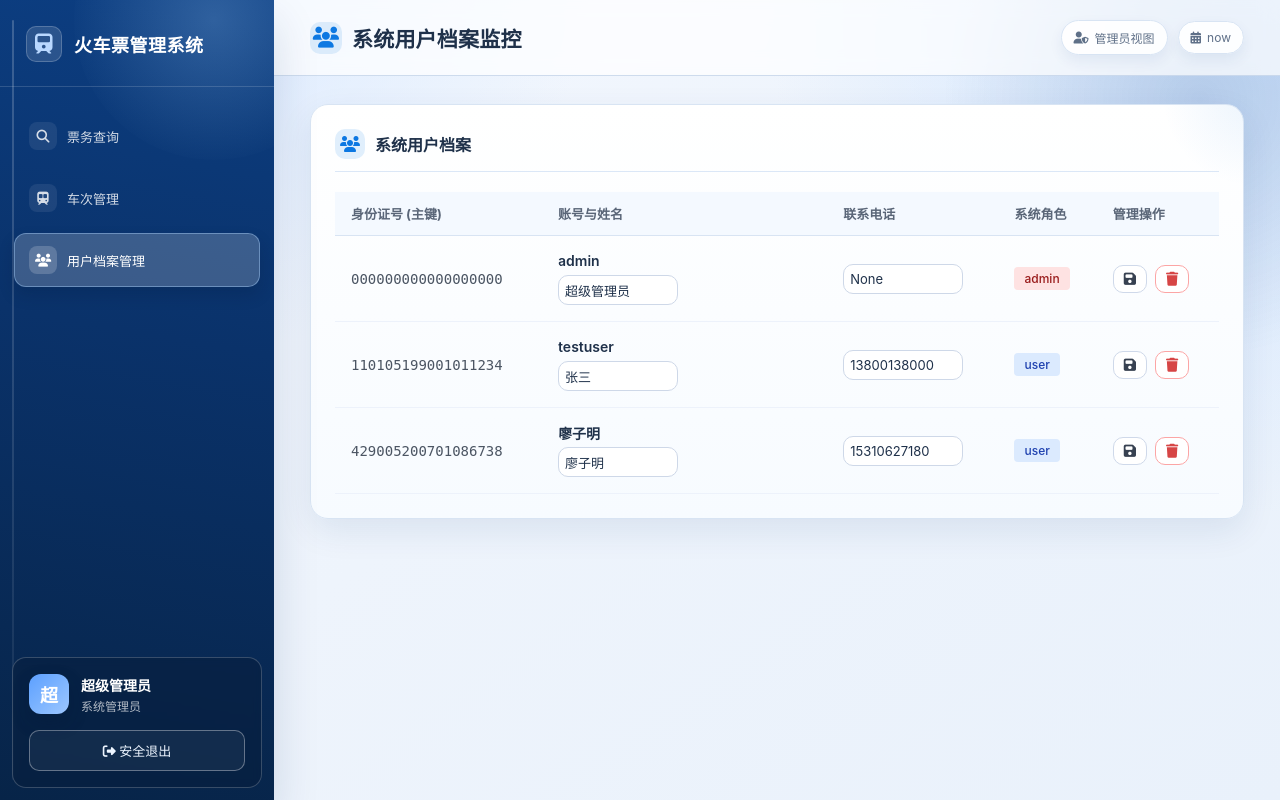
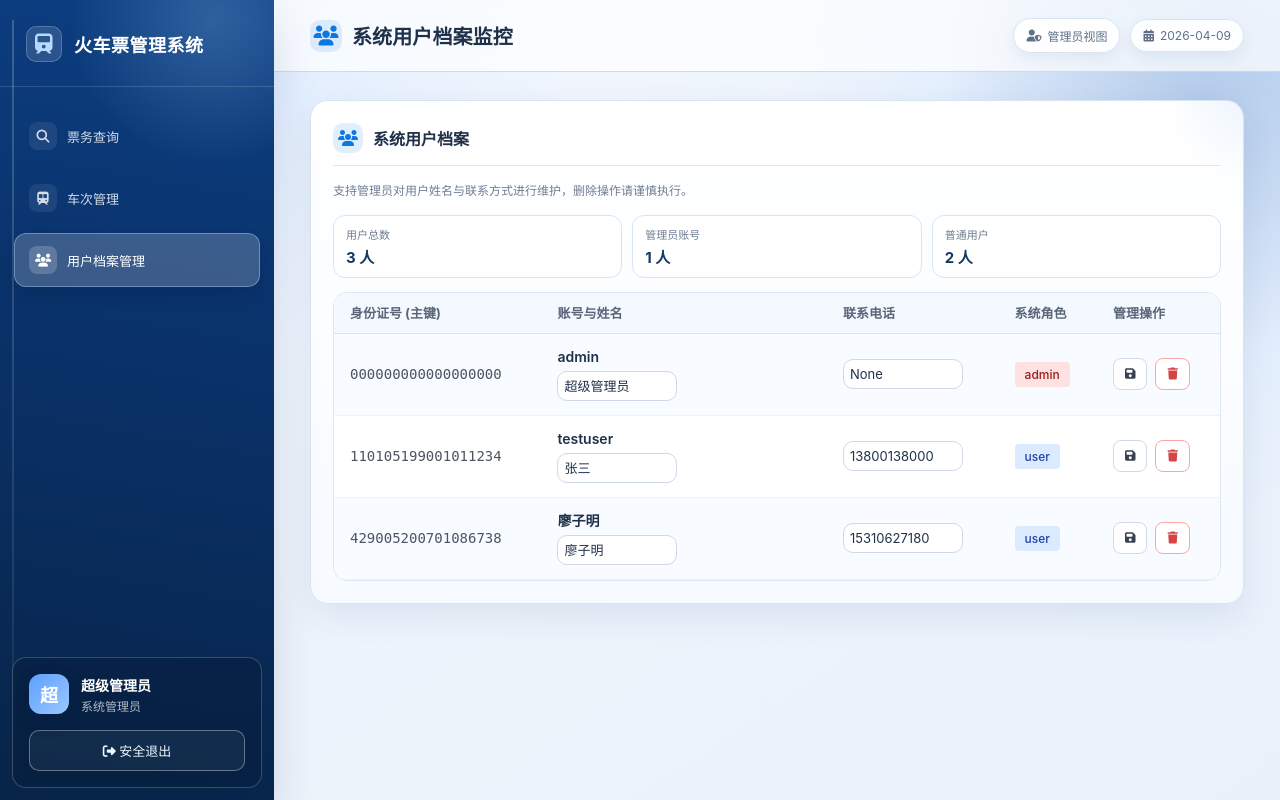
Before and after one commit to lzimingliao/Train, a Flask app: page /users in a window 1280 px wide. Run offline with Flask 3, Linux system fonts and the light colour scheme; a user stored in the database is signed in.

Commit message:
基本重构了前端

```diff
--- a/templates/dashboard/base.html
+++ b/templates/dashboard/base.html
@@ -268,7 +268,7 @@
         .top-header {
             background: rgba(255, 255, 255, 0.7);
             backdrop-filter: blur(10px);
-            padding: 20px 36px;
+            padding: 18px 36px;
             border-bottom: 1px solid rgba(187, 205, 229, 0.7);
             position: sticky;
             top: 0;
@@ -280,13 +280,13 @@
         }
 
         .header-title {
-            font-size: 21px;
+            font-size: 20px;
             font-weight: 700;
             color: var(--text-main);
             display: flex;
             align-items: center;
             gap: 10px;
-            letter-spacing: 0.2px;
+            letter-spacing: 0.1px;
         }
 
         .header-title i {
@@ -354,7 +354,7 @@
         .panel-card {
             background: linear-gradient(180deg, #ffffff 0%, var(--panel-secondary) 100%);
             border-radius: 18px;
-            padding: 24px;
+            padding: 22px;
             box-shadow: var(--shadow-soft);
             border: 1px solid var(--border-color);
             margin-bottom: 22px;
@@ -378,7 +378,7 @@
             font-size: 16px;
             font-weight: 700;
             color: var(--text-main);
-            margin-bottom: 20px;
+            margin-bottom: 16px;
             padding-bottom: 12px;
             border-bottom: 1px solid #dbe7f7;
             display: flex;
@@ -599,6 +599,21 @@
             transform: translateY(-1px);
         }
 
+        .btn-sm {
+            padding: 7px 11px;
+            border-radius: 8px;
+            font-size: 12px;
+            font-weight: 600;
+            min-height: 32px;
+        }
+
+        .table-actions {
+            display: flex;
+            align-items: center;
+            gap: 8px;
+            flex-wrap: wrap;
+        }
+
         .split-layout {
             display: grid;
             grid-template-columns: 1fr 1fr;
@@ -675,6 +690,10 @@
             color: #a5bddb;
         }
 
+        .empty-state p {
+            margin: 0;
+        }
+
         .profile-grid {
             display: grid;
             grid-template-columns: 1fr 1fr;
@@ -686,6 +705,7 @@
             font-size: 12px;
             color: var(--text-muted);
             margin-bottom: 14px;
+            line-height: 1.55;
             position: relative;
             z-index: 1;
         }
@@ -703,14 +723,21 @@
             font-weight: 700;
             border-bottom: 1px solid var(--border-color);
             background: #f4f9ff;
+            white-space: nowrap;
+            line-height: 1.25;
         }
 
         td {
-            padding: 16px;
+            padding: 14px 16px;
             border-bottom: 1px solid #edf2fb;
             vertical-align: middle;
             font-size: 14px;
             color: var(--text-main);
+            line-height: 1.45;
+        }
+
+        .table-shell table tr:nth-child(even) td {
+            background: rgba(244, 249, 255, 0.62);
         }
 
         tr:hover td {
@@ -886,7 +913,7 @@
         </h2>
         <div class="header-meta">
             <span class="meta-pill"><i class="fas fa-user-shield"></i> {{ '管理员视图' if session.get('role') == 'admin' else '用户视图' }}</span>
-            <span class="meta-pill"><i class="fas fa-calendar-alt"></i> {{ 'now'|safe }}</span>
+            <span class="meta-pill"><i class="fas fa-calendar-alt"></i> <span id="header-date-text">运营中</span></span>
         </div>
     </header>
 
@@ -896,6 +923,18 @@
     </main>
 </div>
 
+<script>
+    (function () {
+        var target = document.getElementById('header-date-text');
+        if (!target) return;
+        var now = new Date();
+        var y = now.getFullYear();
+        var m = String(now.getMonth() + 1).padStart(2, '0');
+        var d = String(now.getDate()).padStart(2, '0');
+        target.textContent = y + '-' + m + '-' + d;
+    })();
+</script>
+
 </body>
 
 </html>
--- /dev/null
+++ b/templates/dashboard/sections/empty_state.html
@@ -0,0 +1,4 @@
+<div class="panel-card empty-state">
+    <i class="fas {{ empty_icon|default('fa-inbox') }}"></i>
+    <p>{{ empty_message|default('当前暂无数据') }}</p>
+</div>
--- a/templates/dashboard/sections/profile_panel.html
+++ b/templates/dashboard/sections/profile_panel.html
@@ -1,8 +1,9 @@
 {% if active_tab == 'profile' %}
-<div class="panel-card" style="max-width: 800px;">
+<div class="panel-card">
     <div class="card-header"><i class="fas fa-id-card"></i> 账号基本资料</div>
+    <p class="section-note">当前页面用于维护个人账号信息。证件号为系统主键，不支持修改。</p>
     <form action="/update_profile" method="POST">
-        <div style="display: grid; grid-template-columns: 1fr 1fr; gap: 24px; margin-bottom: 24px;">
+        <div class="profile-grid">
             <div class="input-group">
                 <label>登录账号</label>
                 <input type="text" name="username" value="{{ user.username }}" required>
@@ -20,7 +21,10 @@
                 <input type="text" value="{{ user.id_num }}" readonly disabled>
             </div>
         </div>
-        <button type="submit" class="btn btn-primary"><i class="fas fa-save"></i> 保存修改</button>
+        <div style="display:flex; gap:10px; flex-wrap:wrap;">
+            <button type="submit" class="btn btn-primary"><i class="fas fa-save"></i> 保存修改</button>
+            <a href="/" class="btn btn-outline"><i class="fas fa-arrow-left"></i> 返回首页</a>
+        </div>
     </form>
 </div>
 {% endif %}
--- a/templates/dashboard/sections/query_panel.html
+++ b/templates/dashboard/sections/query_panel.html
@@ -1,8 +1,12 @@
 {% if active_tab == 'book' or active_tab == 'query' %}
 <div class="panel-card">
     <div class="card-header"><i class="fas fa-filter"></i> 车票查询条件</div>
-    <div style="display: flex; gap: 40px; flex-wrap: wrap;">
-        <form action="/do_query" method="GET" style="flex: 1; min-width: 300px;">
+    <p class="section-note">支持按区间直达检索和按车站检索两种方式，查询结果将自动按余票和时间排序展示。</p>
+
+    <div class="split-layout">
+        <div class="sub-card">
+            <h4><i class="fas fa-route"></i> 区间直达查询</h4>
+            <form action="/do_query" method="GET">
                 <input type="hidden" name="search_type" value="interval">
                 <input type="hidden" name="source_tab" value="{{ active_tab }}">
                 <div class="form-row">
@@ -12,8 +16,11 @@
                 </div>
                 <button class="btn btn-primary" style="width: 100%;"><i class="fas fa-search"></i> 查询区间车次</button>
             </form>
-        <div style="width: 1px; background: #e5e7eb;"></div>
-        <form action="/do_query" method="GET" style="flex: 1; min-width: 300px;">
+        </div>
+
+        <div class="sub-card">
+            <h4><i class="fas fa-map-marker-alt"></i> 车站班次查询</h4>
+            <form action="/do_query" method="GET">
                 <input type="hidden" name="search_type" value="station">
                 <input type="hidden" name="source_tab" value="{{ active_tab }}">
                 <div class="form-row">
@@ -24,4 +31,5 @@
             </form>
         </div>
     </div>
+</div>
 {% endif %}
--- a/templates/dashboard/sections/refund_panel.html
+++ b/templates/dashboard/sections/refund_panel.html
@@ -1,6 +1,8 @@
 {% if active_tab == 'refund' %}
 <div class="panel-card">
     <div class="card-header"><i class="fas fa-history"></i> 历史交易及乘车记录</div>
+    {% if orders and orders|length > 0 %}
+    <div class="table-shell">
         <table>
             <tr><th>订单编号 / 创建时间</th><th>行程信息</th><th>支付明细</th><th>当前状态</th><th>管理操作</th></tr>
             {% for order in orders %}
@@ -30,7 +32,7 @@
                 <td>
                     {% if order.status == '已出票' or order.status == '已改签' %}
                     <form action="/delete_order/{{ order.order_id }}" method="POST">
-                    <button class="btn btn-outline" style="color:var(--danger-color); border-color:#fca5a5;" onclick="return confirm('确认提交退票申请？对应的资金将原路返回。')">申请退票</button>
+                        <button class="btn btn-outline btn-sm" style="color:var(--danger-color); border-color:#fca5a5;" onclick="return confirm('确认提交退票申请？对应的资金将原路返回。')">申请退票</button>
                     </form>
                     {% else %}
                     <span style="font-size:13px; color:#9ca3af;">无可用操作</span>
@@ -40,4 +42,10 @@
             {% endfor %}
         </table>
     </div>
+    {% else %}
+    {% set empty_icon = 'fa-receipt' %}
+    {% set empty_message = '暂无历史订单记录' %}
+    {% include 'dashboard/sections/empty_state.html' %}
     {% endif %}
+</div>
+{% endif %}
--- a/templates/dashboard/sections/reschedule_panel.html
+++ b/templates/dashboard/sections/reschedule_panel.html
@@ -15,6 +15,8 @@
 {% else %}
 <div class="panel-card">
     <div class="card-header"><i class="fas fa-list-ul"></i> 可改签订单列表</div>
+    {% if active_orders and active_orders|length > 0 %}
+    <div class="table-shell">
         <table>
             <tr><th>订单编号</th><th>车次与行程</th><th>发车时间</th><th>当前座位</th><th>操作</th></tr>
             {% for order in active_orders %}
@@ -27,13 +29,17 @@
                 <td style="font-weight: 500;">{{ order.train.dep_time.strftime('%Y-%m-%d %H:%M') }}</td>
                 <td><span class="badge badge-blue">{{ order.seat_no }}</span></td>
                 <td>
-                <a href="/do_query?search_type=interval&source_tab=reschedule&reschedule_order_id={{ order.order_id }}&date={{ order.train.dep_time.strftime('%Y-%m-%d') }}&start_station={{ order.train.dep_station }}&end_station={{ order.train.arr_station }}" class="btn btn-outline"><i class="fas fa-edit"></i> 申请改签</a>
+                    <a href="/do_query?search_type=interval&source_tab=reschedule&reschedule_order_id={{ order.order_id }}&date={{ order.train.dep_time.strftime('%Y-%m-%d') }}&start_station={{ order.train.dep_station }}&end_station={{ order.train.arr_station }}" class="btn btn-outline btn-sm"><i class="fas fa-edit"></i> 申请改签</a>
                 </td>
             </tr>
-        {% else %}
-        <tr><td colspan="5" style="text-align: center; padding: 40px; color:#9ca3af;">暂无可改签的有效订单</td></tr>
             {% endfor %}
         </table>
     </div>
+    {% else %}
+    {% set empty_icon = 'fa-ticket-alt' %}
+    {% set empty_message = '暂无可改签的有效订单' %}
+    {% include 'dashboard/sections/empty_state.html' %}
+    {% endif %}
+</div>
 {% endif %}
 {% endif %}
--- a/templates/dashboard/sections/search_results.html
+++ b/templates/dashboard/sections/search_results.html
@@ -2,6 +2,13 @@
     {% if search_results|length > 0 %}
     <div class="panel-card">
         <div class="card-header"><i class="fas fa-table"></i> 查询结果及余票信息</div>
+        <div class="stat-belt">
+            <div class="stat-chip"><div class="k">结果总数</div><div class="v">{{ search_results|length }} 条</div></div>
+            <div class="stat-chip"><div class="k">可订票车次</div><div class="v">{{ search_results|selectattr('rem_seats', 'gt', 0)|list|length }} 条</div></div>
+            <div class="stat-chip"><div class="k">展示模式</div><div class="v">{{ '管理员预览' if active_tab == 'query' else '用户可操作' }}</div></div>
+        </div>
+
+        <div class="table-shell">
             <table>
                 <tr><th>车次</th><th>出发 / 到达站</th><th>出发 / 到达时间</th><th>票价</th><th>余票状态</th><th>操作与选座</th></tr>
                 {% for t in search_results %}
@@ -59,10 +66,10 @@
                 {% endfor %}
             </table>
         </div>
+    </div>
     {% else %}
-    <div class="panel-card" style="text-align: center; padding: 60px; color: #6b7280;">
-        <i class="fas fa-search" style="font-size: 32px; margin-bottom: 16px; color: #d1d5db;"></i>
-        <p>未查询到符合条件的车次记录</p>
-    </div>
+    {% set empty_icon = 'fa-search' %}
+    {% set empty_message = '未查询到符合条件的车次记录' %}
+    {% include 'dashboard/sections/empty_state.html' %}
     {% endif %}
 {% endif %}
--- a/templates/dashboard/sections/trains_panel.html
+++ b/templates/dashboard/sections/trains_panel.html
@@ -19,6 +19,8 @@
 
 <div class="panel-card">
     <div class="card-header"><i class="fas fa-list"></i> 已录入车次管理</div>
+    {% if trains and trains|length > 0 %}
+    <div class="table-shell">
         <table>
             <tr><th>车次编号</th><th>行程区间</th><th>票价与容量</th><th>操作</th></tr>
             {% for t in trains %}
@@ -36,11 +38,17 @@
                     <form action="/admin_manage_train" method="POST">
                         <input type="hidden" name="action" value="delete">
                         <input type="hidden" name="train_no" value="{{ t.train_no }}">
-                    <button class="btn btn-outline" style="color:var(--danger-color); border-color:#fca5a5; padding: 6px 10px;" onclick="return confirm('警告：确认要删除此车次记录吗？')">删除车次</button>
+                        <button class="btn btn-outline btn-sm" style="color:var(--danger-color); border-color:#fca5a5;" onclick="return confirm('警告：确认要删除此车次记录吗？')">删除车次</button>
                     </form>
                 </td>
             </tr>
             {% endfor %}
         </table>
     </div>
+    {% else %}
+    {% set empty_icon = 'fa-subway' %}
+    {% set empty_message = '当前暂无已录入车次' %}
+    {% include 'dashboard/sections/empty_state.html' %}
     {% endif %}
+</div>
+{% endif %}
--- a/templates/dashboard/sections/users_panel.html
+++ b/templates/dashboard/sections/users_panel.html
@@ -1,6 +1,16 @@
 {% if active_tab == 'users' %}
 <div class="panel-card">
     <div class="card-header"><i class="fas fa-users"></i> 系统用户档案</div>
+    <p class="section-note">支持管理员对用户姓名与联系方式进行维护，删除操作请谨慎执行。</p>
+
+    <div class="stat-belt">
+        <div class="stat-chip"><div class="k">用户总数</div><div class="v">{{ users|length }} 人</div></div>
+        <div class="stat-chip"><div class="k">管理员账号</div><div class="v">{{ users|selectattr('role', 'equalto', 'admin')|list|length }} 人</div></div>
+        <div class="stat-chip"><div class="k">普通用户</div><div class="v">{{ users|selectattr('role', 'equalto', 'user')|list|length }} 人</div></div>
+    </div>
+
+    {% if users and users|length > 0 %}
+    <div class="table-shell">
         <table>
             <tr><th>身份证号 (主键)</th><th>账号与姓名</th><th>联系电话</th><th>系统角色</th><th>管理操作</th></tr>
             {% for u in users %}
@@ -17,9 +27,9 @@
                     <td><input type="text" name="phone" value="{{ u.phone }}" placeholder="手机号" style="padding:6px; font-size:13px; max-width: 120px;"></td>
                     <td><span class="badge {% if u.role=='admin' %}badge-red{% else %}badge-blue{% endif %}">{{ u.role }}</span></td>
                     <td>
-                    <div style="display:flex; gap:8px;">
-                        <button type="submit" name="action" value="edit" class="btn btn-outline" style="padding:6px 10px;" title="保存修改"><i class="fas fa-save"></i></button>
-                        <button type="submit" name="action" value="delete" class="btn btn-outline" style="padding:6px 10px; color:var(--danger-color); border-color:#fca5a5;" onclick="return confirm('确认删除该用户档案？')" title="删除用户"><i class="fas fa-trash"></i></button>
+                        <div class="table-actions">
+                            <button type="submit" name="action" value="edit" class="btn btn-outline btn-sm" title="保存修改"><i class="fas fa-save"></i></button>
+                            <button type="submit" name="action" value="delete" class="btn btn-outline btn-sm" style="color:var(--danger-color); border-color:#fca5a5;" onclick="return confirm('确认删除该用户档案？')" title="删除用户"><i class="fas fa-trash"></i></button>
                         </div>
                     </td>
                 </form>
@@ -27,4 +37,10 @@
             {% endfor %}
         </table>
     </div>
+    {% else %}
+    {% set empty_icon = 'fa-users-slash' %}
+    {% set empty_message = '当前暂无用户档案数据' %}
+    {% include 'dashboard/sections/empty_state.html' %}
     {% endif %}
+</div>
+{% endif %}
```
Also changed, not shown: 2 other files. Lines whose indentation alone changed are shown as unchanged.
